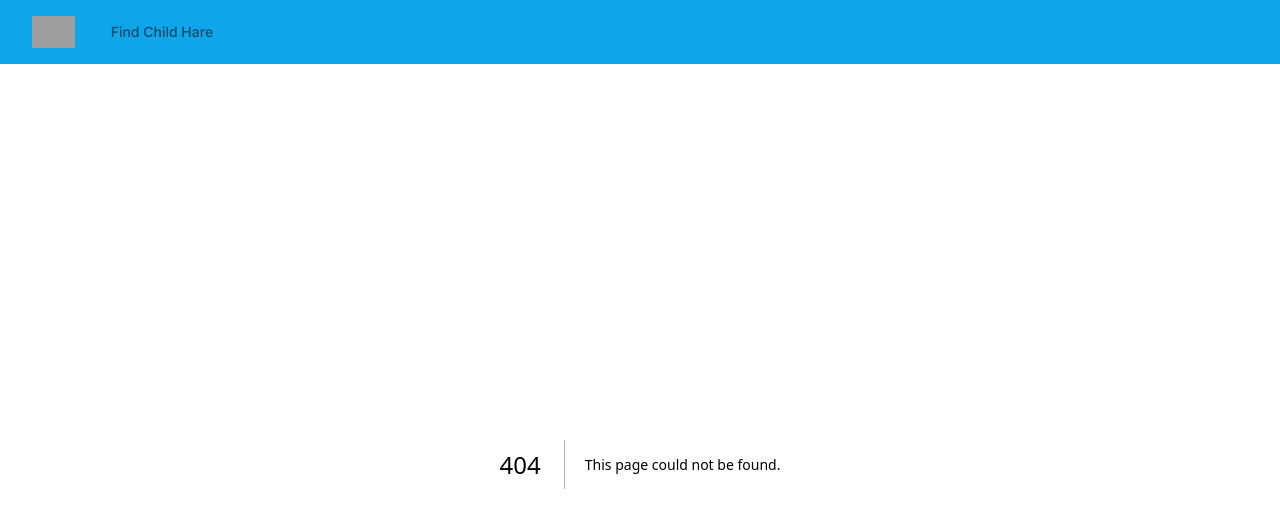
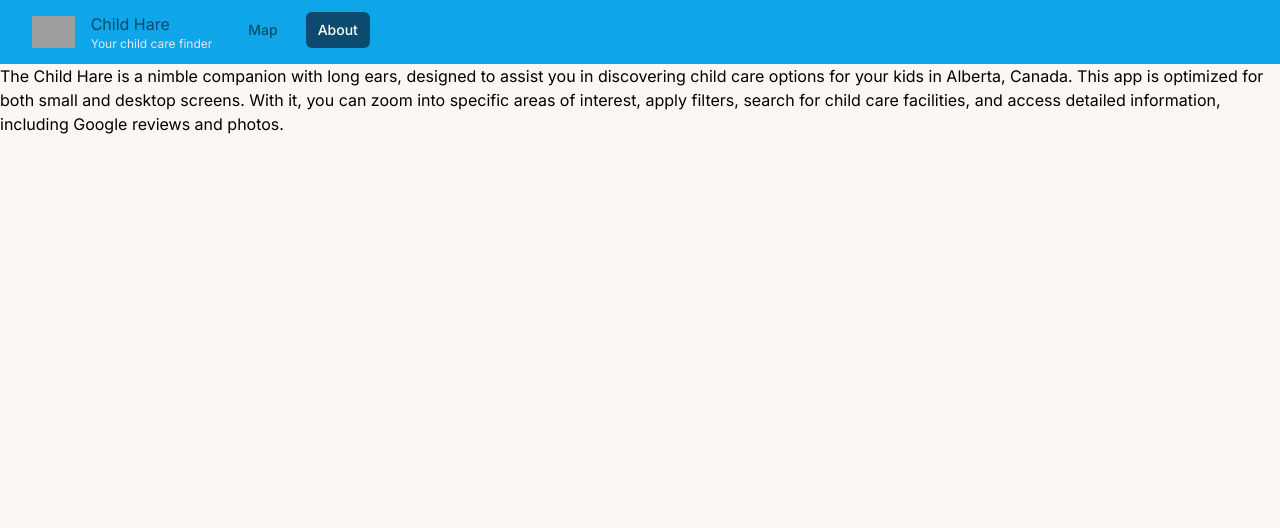
Before and after one commit to stepanovcodes/child-care, a Next.js app in the folder frontend/: page /about in a window 1280 px wide. Before the commit this address had no page. Shown: the top 528 px of the page. Built offline with nearby package versions, Linux system fonts and the light colour scheme; grey boxes are pictures that could not be loaded.

Commit message:
Add About page without content

```diff
--- /dev/null
+++ b/frontend/app/about/page.js
@@ -0,0 +1,34 @@
+import React from 'react'
+
+const AboutPage = () => {
+    const data = {
+        name: "Aleksandr (Alex) Stepanov",
+        email: "stepanov.hw@gmail.com",
+        headshot: "https://i.imgur.com/7BssNrB.jpg",
+        logo: "https://i.imgur.com/UrCB4To.png",
+        location: "Calgary, AB",
+        bio: "I am a results-oriented, agile-driven Product Owner, focused on UX design and customer needs in a fast-paced and demanding environment. 5 years of Canadian and international software product management and technical sales experience, supplemented with a petroleum engineering background, informs everything that I do: from my ability to adjust plans quickly to finding efficient, concise solutions for challenging problems, ensuring optimal outcomes for both product users and business growth."
+      };
+
+      return (
+        <div>
+            The Child Hare is a nimble companion with long ears, designed to assist you in discovering child care options for your kids in Alberta, Canada. This app is optimized for both small and desktop screens. With it, you can zoom into specific areas of interest, apply filters, search for child care facilities, and access detailed information, including Google reviews and photos.
+          {/* <h1>About {data.name}</h1>
+          <img src={data.headshot} alt={data.name} />
+
+          <h2>Contact</h2>
+          <p>Email: <a href={`mailto:${data.email}`}>{data.email}</a></p>
+
+          <h2>About Me</h2>
+          <p>{data.bio}</p>
+
+          <h2>Location</h2>
+          <p>{data.location}</p>
+
+          <h2>Logo</h2>
+          <img src={data.logo} alt="Logo" /> */}
+        </div>
+      );
+}
+
+export default AboutPage
--- a/frontend/app/components/Navigation/index.tsx
+++ b/frontend/app/components/Navigation/index.tsx
@@ -8,9 +8,9 @@ import { usePathname } from 'next/navigation';
 
 
 const navigation = [
-  { name: 'Find Child Hare', href: '/', current: true },
+  { name: 'Map', href: '/', current: true },
   // { name: 'Resources', href: '/resources', current: false },
-  // { name: 'About', href: '/about', current: false },
+  { name: 'About', href: '/about', current: false },
 ]
 
 function classNames(...classes: (string | boolean | undefined)[]) {
@@ -46,6 +46,10 @@ export default function Navigation() {
                       alt="Your Company"
                     />
                   </Link>
+                  <div className="ml-4">
+                    <div className="text-md text-sky-900">Child Hare</div>
+                    <div className="text-xs text-gray-200">Your child care finder</div>
+                  </div>
                 </div>
                 <div className="hidden sm:ml-6 sm:block">
                   <div className="flex space-x-4">
```
Lines whose indentation alone changed are shown as unchanged.
